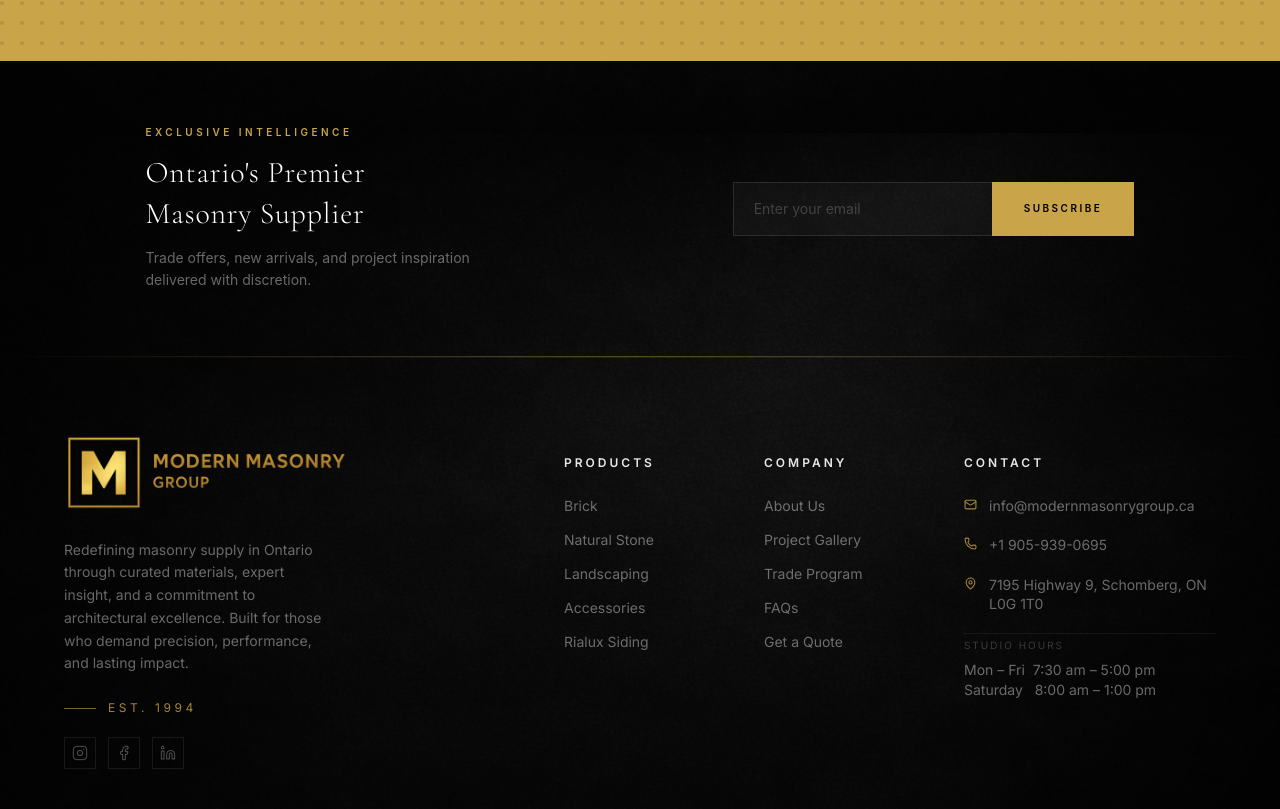
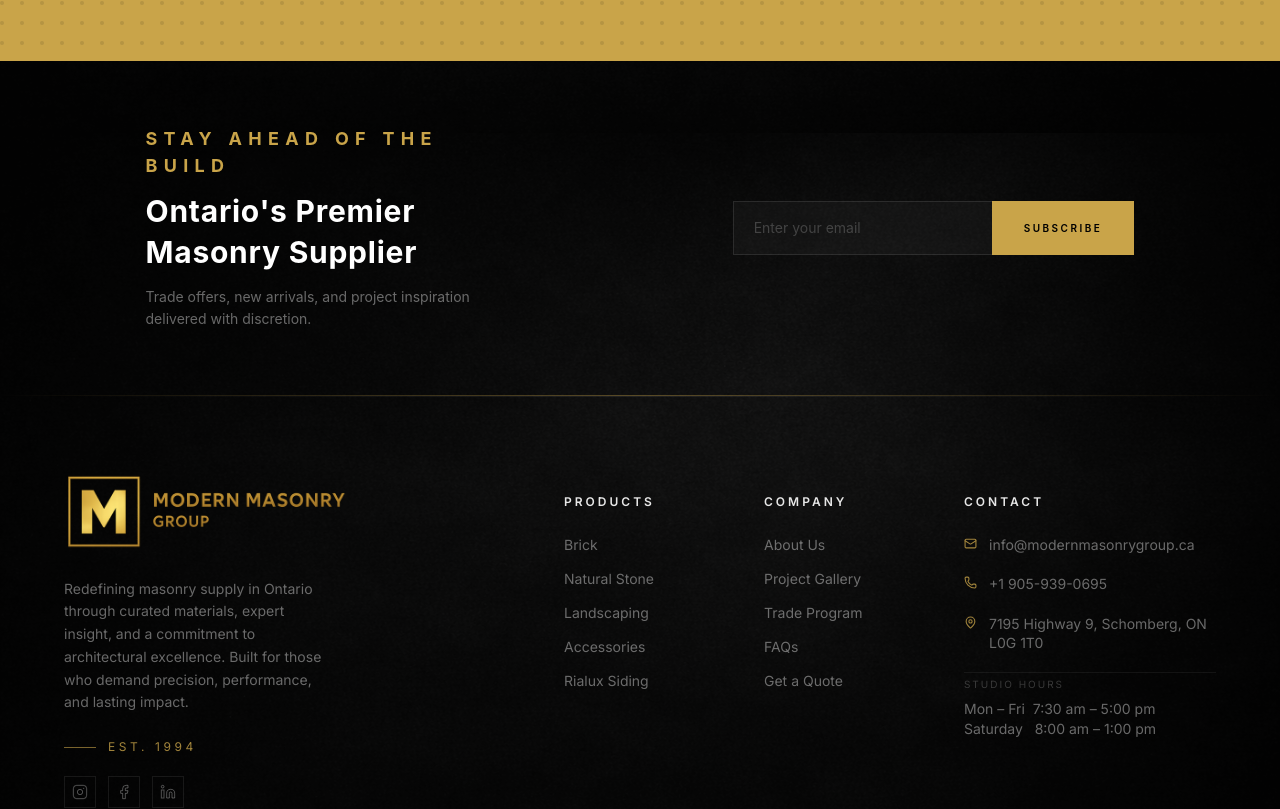
Before and after one commit to Stenth-Industries/Modern-Masonry-Group, a React (Vite) app in the folder Frontend/: page / in a window 1280 px wide. Shown: the part 7900-8709 px from the top of the page. Built offline with nearby package versions, Linux system fonts and the light colour scheme.

Commit message:
Update Newsletter section to Stay Ahead of the Build

```diff
--- a/Frontend/src/components/Homepage.jsx
+++ b/Frontend/src/components/Homepage.jsx
@@ -984,12 +984,11 @@ export default function Homepage({ navigate }) {
       <div className="relative z-10">
         <div className="px-8 lg:px-16 py-16 flex flex-col lg:flex-row items-center justify-around gap-10">
           <div className="lg:max-w-sm">
-            <p className="text-[#C9A449] text-[10px] font-semibold tracking-[0.35em] uppercase mb-3">
-              Exclusive Intelligence
+            <p className="text-[#C9A449] text-[18px] font-bold tracking-[0.35em] uppercase mb-3">
+              Stay Ahead of the Build
             </p>
             <h3
-              style={{ fontFamily: "'Cormorant Garamond', Georgia, serif" }}
-              className="text-white text-3xl font-light tracking-wide leading-snug"
+              className="text-white text-3xl font-bold tracking-wide leading-snug"
             >
               Ontario's Premier
               <br />
```
